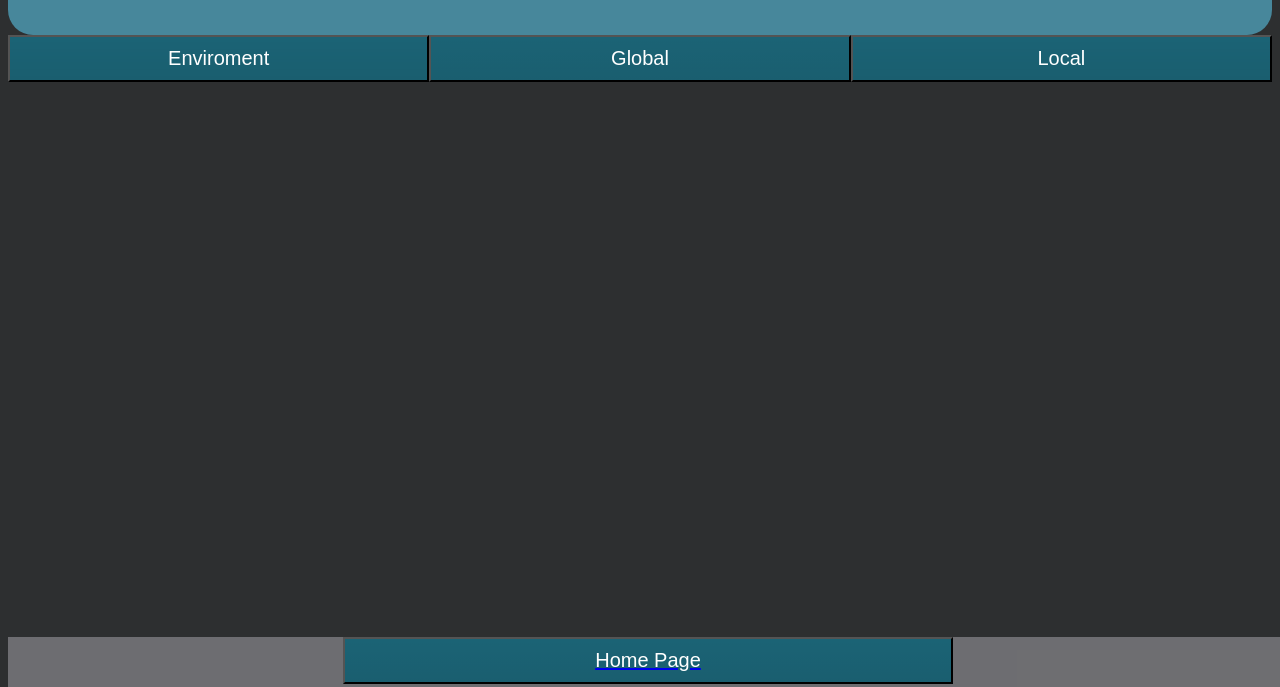
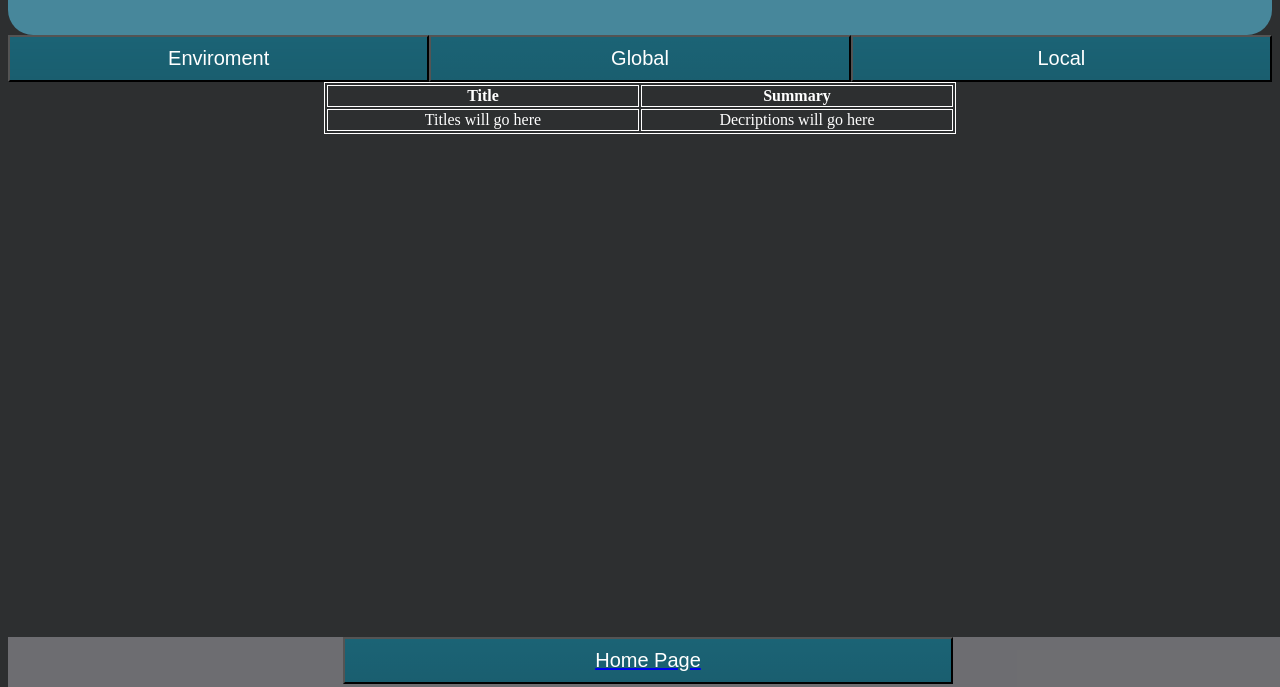
Before and after one commit to jelani-j/minimal_informer, a website with bundled scripts: page wold-news.html in a window 1280 px wide. Shown: the part 113-800 px from the top of the page. Built offline with nearby package versions, Linux system fonts and the light colour scheme.

Commit message:
begining to get database/ saving method and finishing website for first tab

```diff
--- a/style.css
+++ b/style.css
@@ -40,6 +40,15 @@ body {
   .Enviroment:hover, .Global:hover, .Local:hover, .back-button:hover{
     background-position: bottom;
   }
+  .world_news_table, tr, th, td{
+    width: 50%;
+    color: #fff;
+
+    border: 1px solid;
+    text-align: center;
+    margin-left: auto;
+    margin-right: auto;
+  }
   .back-button{
     font-size: 20px;
     padding: 10px 250px;
--- a/wold-news.html
+++ b/wold-news.html
@@ -32,6 +32,16 @@
             </button>
         </div>
         <div class = Information>
+            <table class = "world_news_table">
+                <tr>
+                    <th>Title</th>
+                    <th>Summary</th>
+                </tr>
+                <tr>
+                    <td>Titles will go here</td>
+                    <td> Decriptions will go here</td>
+                </tr>
+            </table>
 
         </div>
     </body>
```
